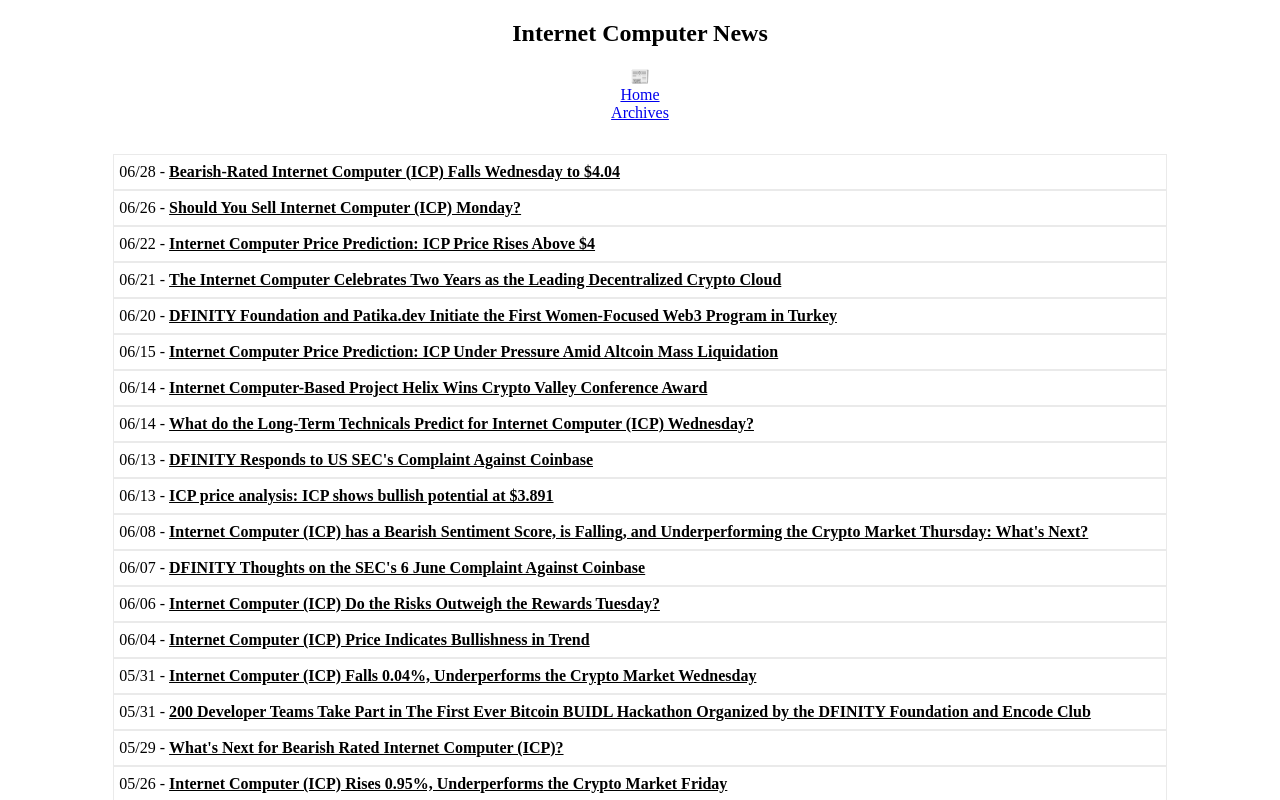
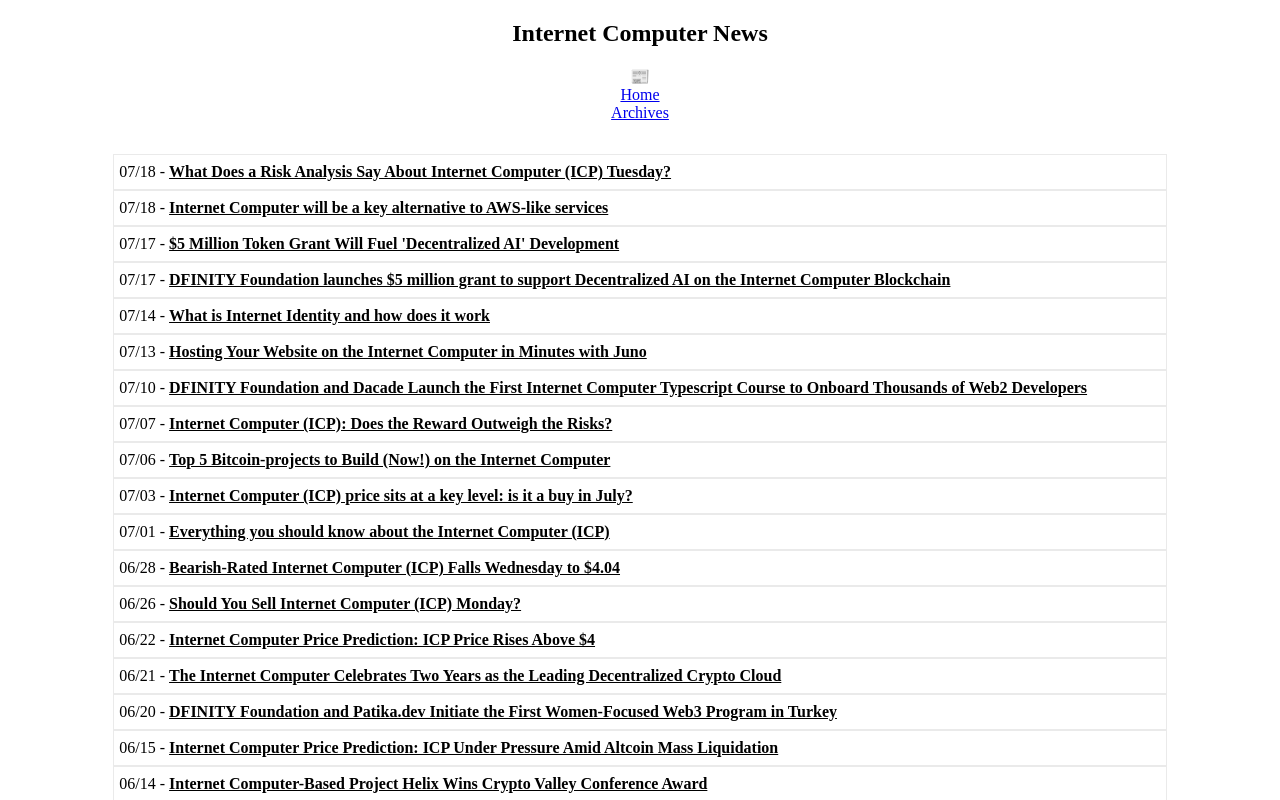
Before and after one commit to rjlucasm/ictoday, a Next.js app: page /news/2023 in a window 1280 px wide. Shown: the top 800 px of the page. Built offline with nearby package versions, Linux system fonts and the light colour scheme.

Commit message:
News 07/18

```diff
--- a/pages/news/2023.js
+++ b/pages/news/2023.js
@@ -19,6 +19,39 @@ export default function News23() {
             <Link href="/archive">Archives</Link>
 
             <div className="pagesgrid">
+            <div className="pagescard">07/18 -&nbsp;
+                <a href="https://www.investorsobserver.com/news/crypto-update/what-does-a-risk-analysis-say-about-internet-computer-icp-tuesday-4" target="_blank" rel="noopener noreferrer">What Does a Risk Analysis Say About Internet Computer (ICP) Tuesday?</a>
+            </div>
+            <div className="pagescard">07/18 -&nbsp;
+                <a href="https://cointelegraph.com/news/internet-computer-as-key-alternative-to-aws-services" target="_blank" rel="noopener noreferrer">Internet Computer will be a key alternative to AWS-like services</a>
+            </div>
+            <div className="pagescard">07/17 -&nbsp;
+                <a href="https://decrypt.co/148808/icp-internet-computer-dfinity-grants-decentralized-ai-deai" target="_blank" rel="noopener noreferrer">$5 Million Token Grant Will Fuel &apos;Decentralized AI&apos; Development</a>
+            </div>
+            <div className="pagescard">07/17 -&nbsp;
+                <a href="https://www.prnewswire.com/news-releases/dfinity-foundation-launches-5-million-grant-to-support-decentralized-ai-on-the-internet-computer-blockchain-301877065.html" target="_blank" rel="noopener noreferrer">DFINITY Foundation launches $5 million grant to support Decentralized AI on the Internet Computer Blockchain</a>
+            </div>
+            <div className="pagescard">07/14 -&nbsp;
+                <a href="https://www.androidpolice.com/what-is-internet-identity-and-how-does-it-work/" target="_blank" rel="noopener noreferrer">What is Internet Identity and how does it work</a>
+            </div>
+            <div className="pagescard">07/13 -&nbsp;
+                <a href="https://medium.com/code-state/hosting-your-website-on-the-internet-computer-in-minutes-with-juno-bf4d6d2d0347" target="_blank" rel="noopener noreferrer">Hosting Your Website on the Internet Computer in Minutes with Juno</a>
+            </div>
+            <div className="pagescard">07/10 -&nbsp;
+                <a href="https://finance.yahoo.com/news/dfinity-foundation-dacade-launch-first-140000632.html" target="_blank" rel="noopener noreferrer">DFINITY Foundation and Dacade Launch the First Internet Computer Typescript Course to Onboard Thousands of Web2 Developers</a>
+            </div>
+            <div className="pagescard">07/07 -&nbsp;
+                <a href="https://www.investorsobserver.com/news/crypto-update/internet-computer-icp-does-the-reward-outweigh-the-risks-16" target="_blank" rel="noopener noreferrer">Internet Computer (ICP): Does the Reward Outweigh the Risks?</a>
+            </div>
+            <div className="pagescard">07/06 -&nbsp;
+                <a href="https://medium.com/code-state/top-5-bitcoin-projects-to-build-now-on-the-internet-computer-9d20c05b2416" target="_blank" rel="noopener noreferrer">Top 5 Bitcoin-projects to Build (Now!) on the Internet Computer</a>
+            </div>
+            <div className="pagescard">07/03 -&nbsp;
+                <a href="https://invezz.com/news/2023/07/03/internet-computer-icp-price-sits-at-a-key-level-is-it-a-buy-in-july/" target="_blank" rel="noopener noreferrer">Internet Computer (ICP) price sits at a key level: is it a buy in July?</a>
+            </div>
+            <div className="pagescard">07/01 -&nbsp;
+                <a href="https://www.thecoinrepublic.com/2023/07/01/everything-you-should-know-about-the-internet-computer-icp/" target="_blank" rel="noopener noreferrer">Everything you should know about the Internet Computer (ICP)</a>
+            </div>
             <div className="pagescard">06/28 -&nbsp;
                 <a href="https://www.investorsobserver.com/news/crypto-update/bearish-rated-internet-computer-icp-falls-wednesday-to-4-04" target="_blank" rel="noopener noreferrer">Bearish-Rated Internet Computer (ICP) Falls Wednesday to $4.04</a>
             </div>
```
